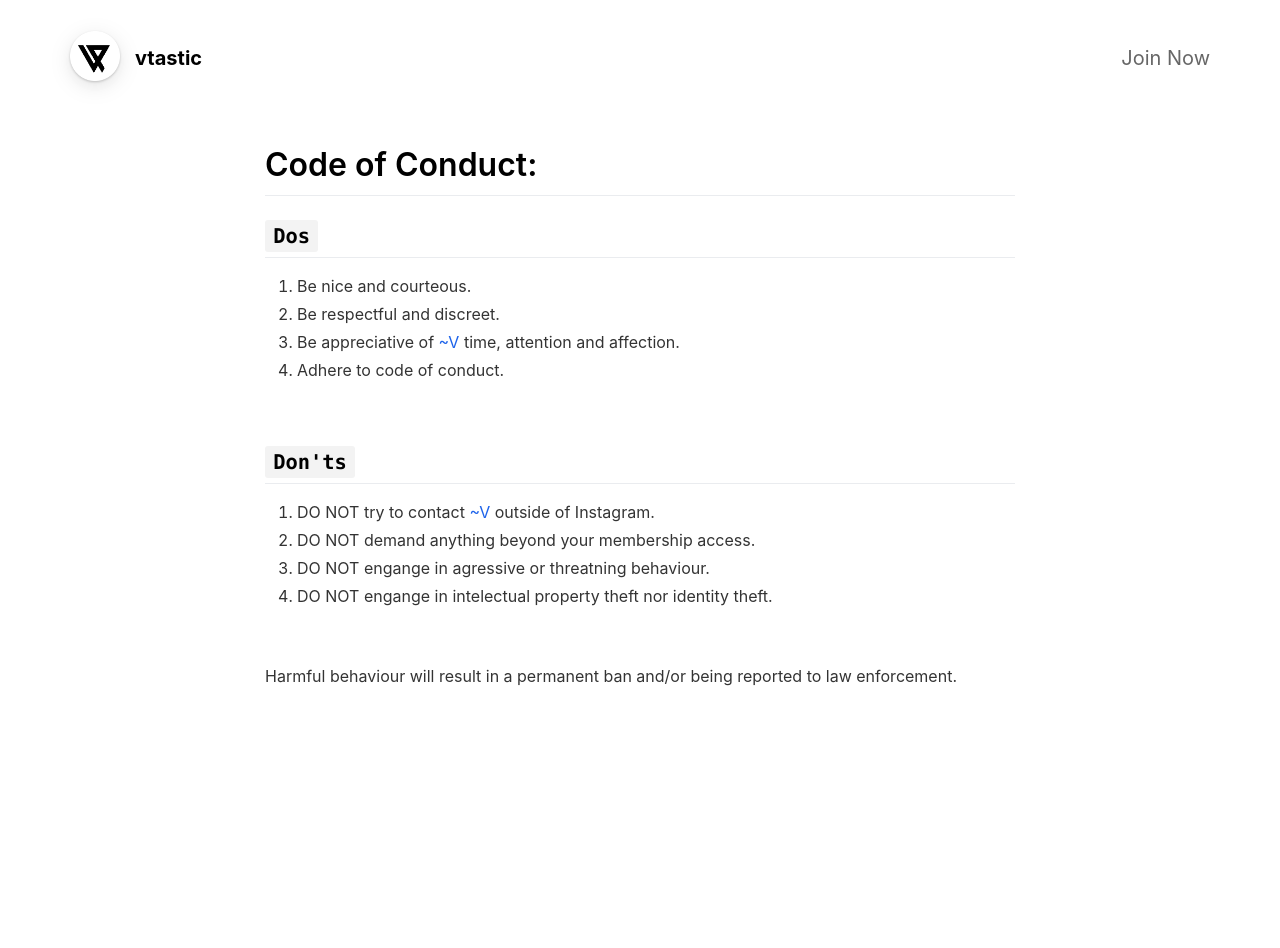
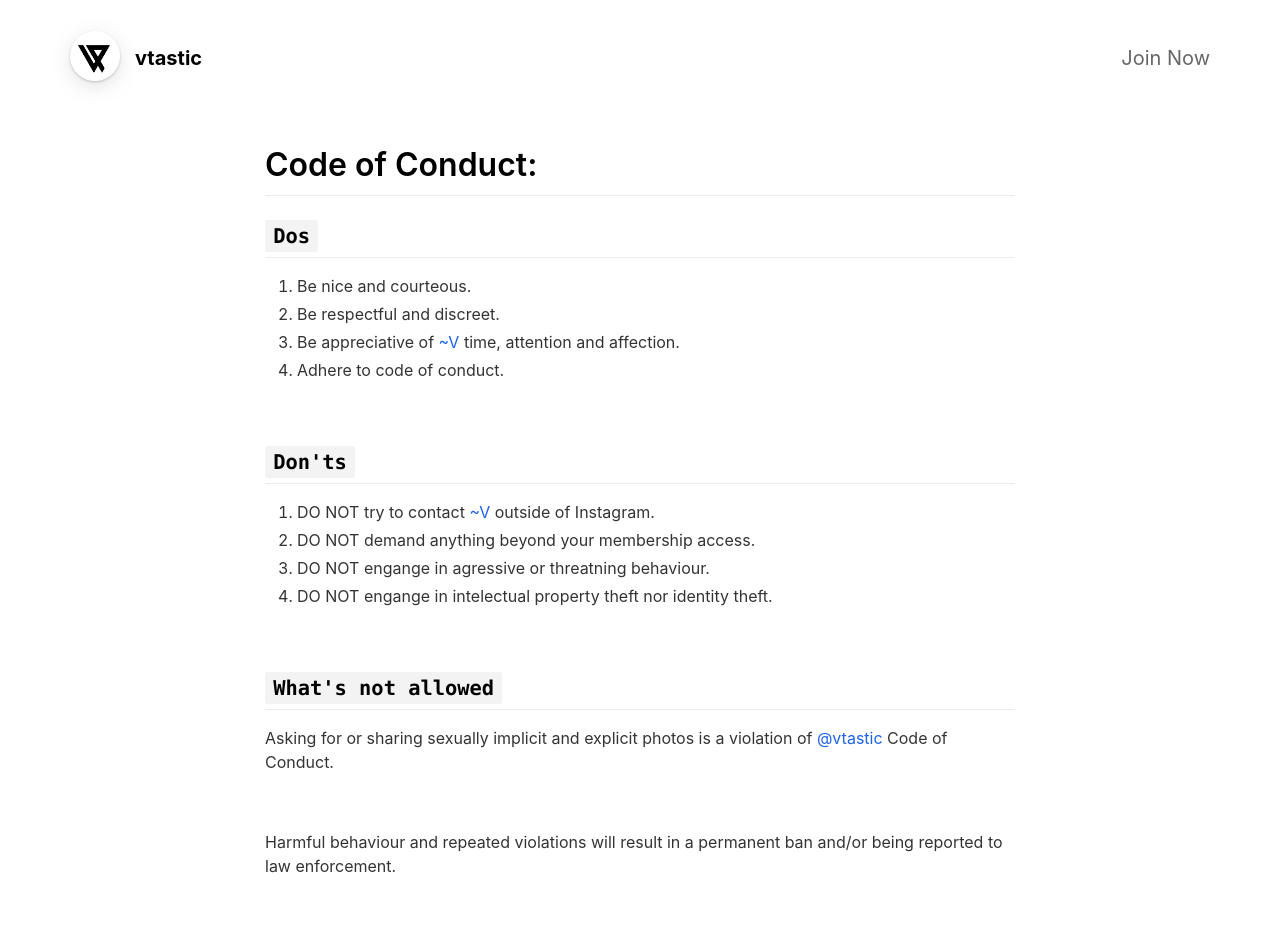
Before and after one commit to 5tnvan/vtastic, a Jekyll site: the page built from _pages/conduct.md, in a window 1280 px wide. Built offline with Jekyll 4.4.1, drawn with Linux system fonts in a browser that asks for light colours; nearby versions of some CDN libraries; before the commit the page ends 900 px from its top, so only the background shows below that.

Commit message:
Update conduct.md

```diff
--- a/_pages/conduct.md
+++ b/_pages/conduct.md
@@ -25,4 +25,10 @@ include_in_header: false
 
 <br>
 
-Harmful behaviour will result in a permanent ban and/or being reported to law enforcement.
+## `What's not allowed`
+
+Asking for or sharing sexually implicit and explicit photos is a violation of [@vtastic](https://vantastic.site) Code of Conduct.
+
+<br>
+
+Harmful behaviour and repeated violations will result in a permanent ban and/or being reported to law enforcement.
```
